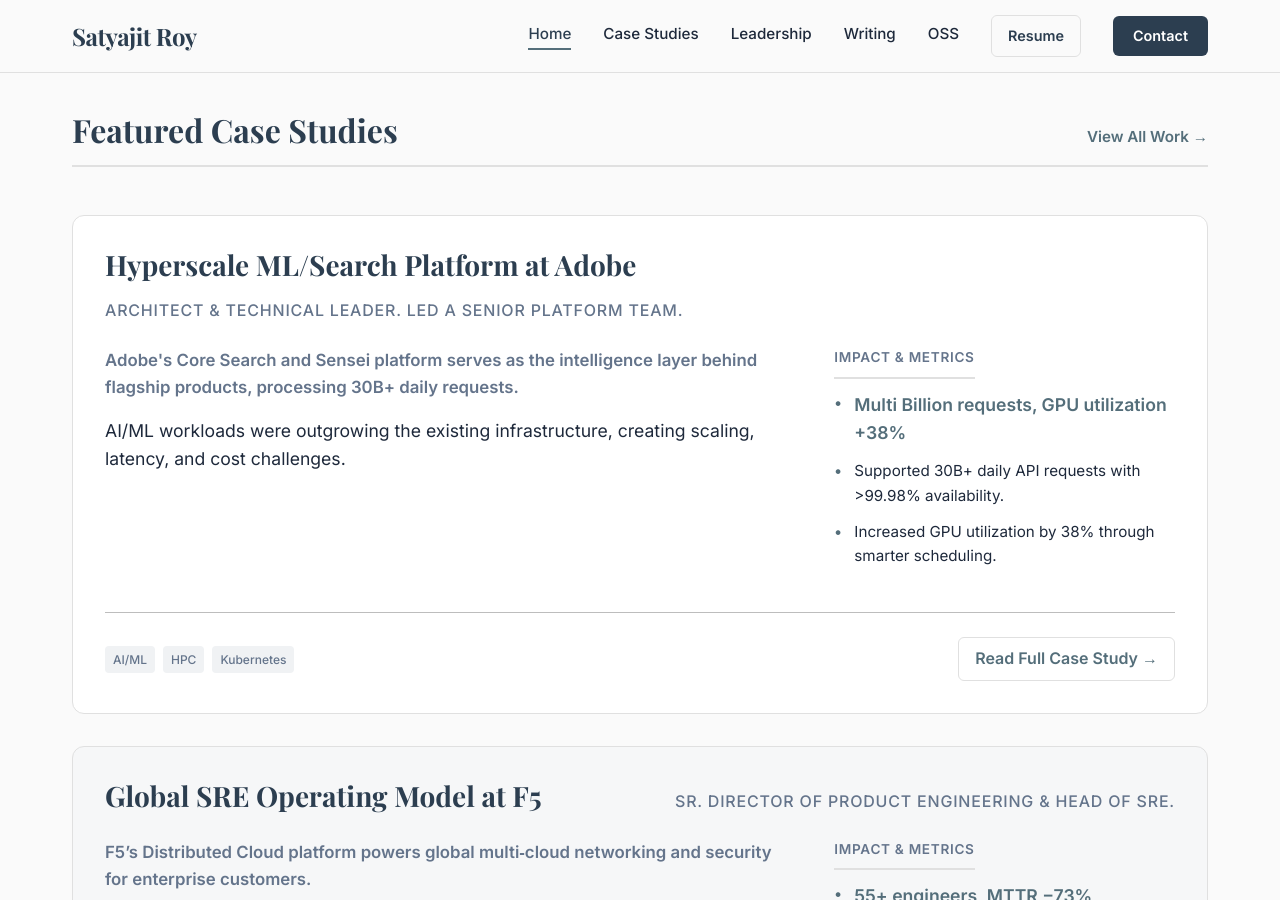
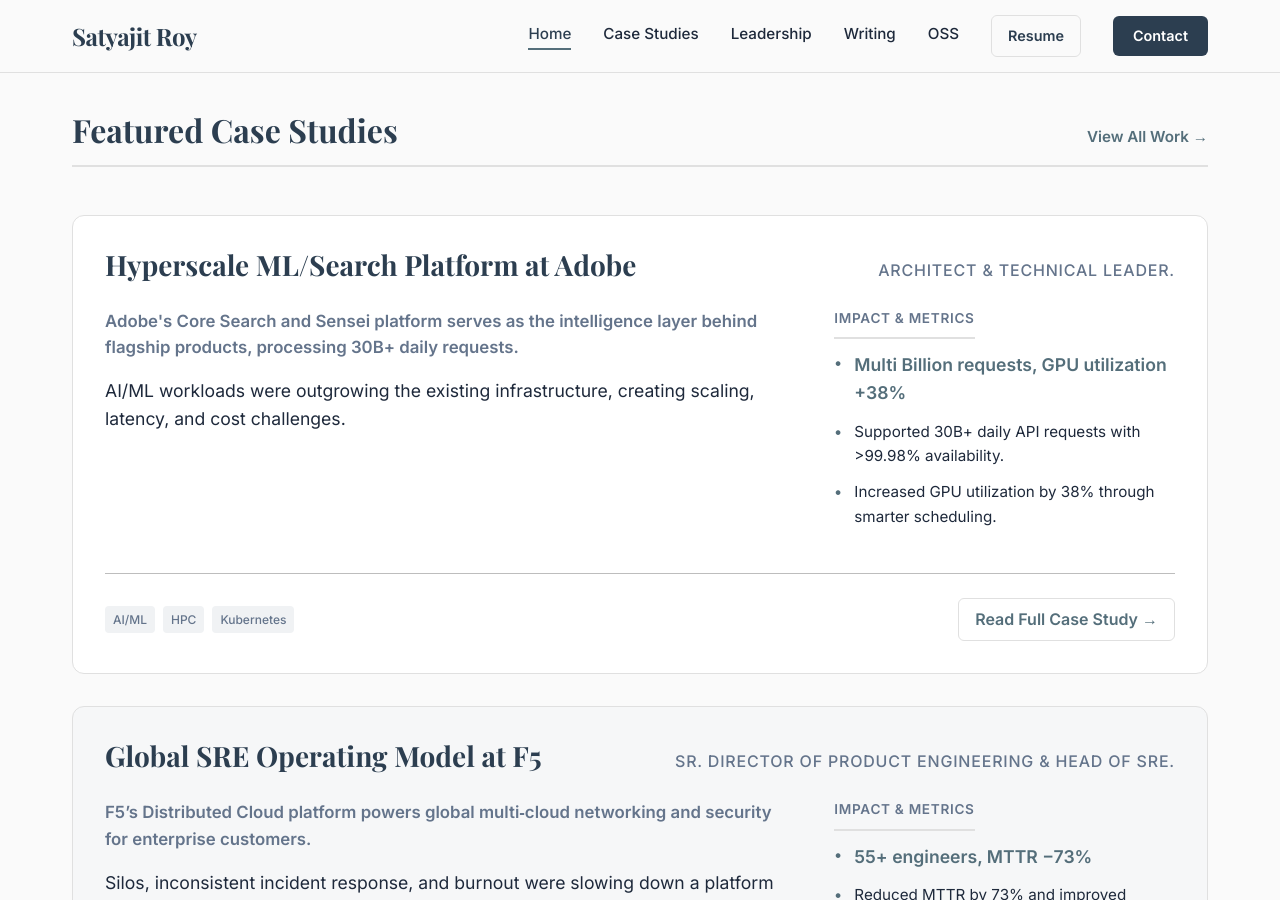
Before and after one commit to kodelint/kodelint.github.io, a Jekyll site: the page built from portfolio/index.md, in a window 1280 px wide and 900 px high, scrolled down 872 px. Built offline with Jekyll 4.4.1, drawn with Linux system fonts in a browser that asks for light colours; some web fonts are replaced; some of the changed text lies outside the part shown.

Commit message:
fix(portfolio): standardize role titles in case studies

```diff
--- a/_data/portfolio.yml
+++ b/_data/portfolio.yml
@@ -24,7 +24,7 @@
     title: "Hyperscale ML/Search Platform at Adobe"
     outcome: "Multi Billion requests, GPU utilization +38%"
     context: "Adobe's Core Search and Sensei platform serves as the intelligence layer behind flagship products, processing 30B+ daily requests."
-    role: "Architect & Technical Leader. Led a senior platform team."
+    role: "Architect & Technical Leader."
     problem: "AI/ML workloads were outgrowing the existing infrastructure, creating scaling, latency, and cost challenges."
     constraints: "Sub‑5ms P95 latency, strict data governance, and legacy systems that couldn’t be disrupted."
     solution:
@@ -93,7 +93,7 @@
     title: "Enterprise CI/CD & Platform Modernization at Macys.com"
     outcome: "Near-zero downtime releases"
     context: "Macy’s needed a modern deployment platform to support rapid retail innovation and peak‑season reliability."
-    role: "Tech Leader. Led enterprise-wide platform modernization."
+    role: "Architect & Technical Leader."
     problem: "Deployments were slow, manual, and risky — causing downtime during revenue‑critical periods."
     constraints: "High‑traffic retail workloads, legacy on‑prem systems, and multi‑cloud fragmentation."
     solution:
```
